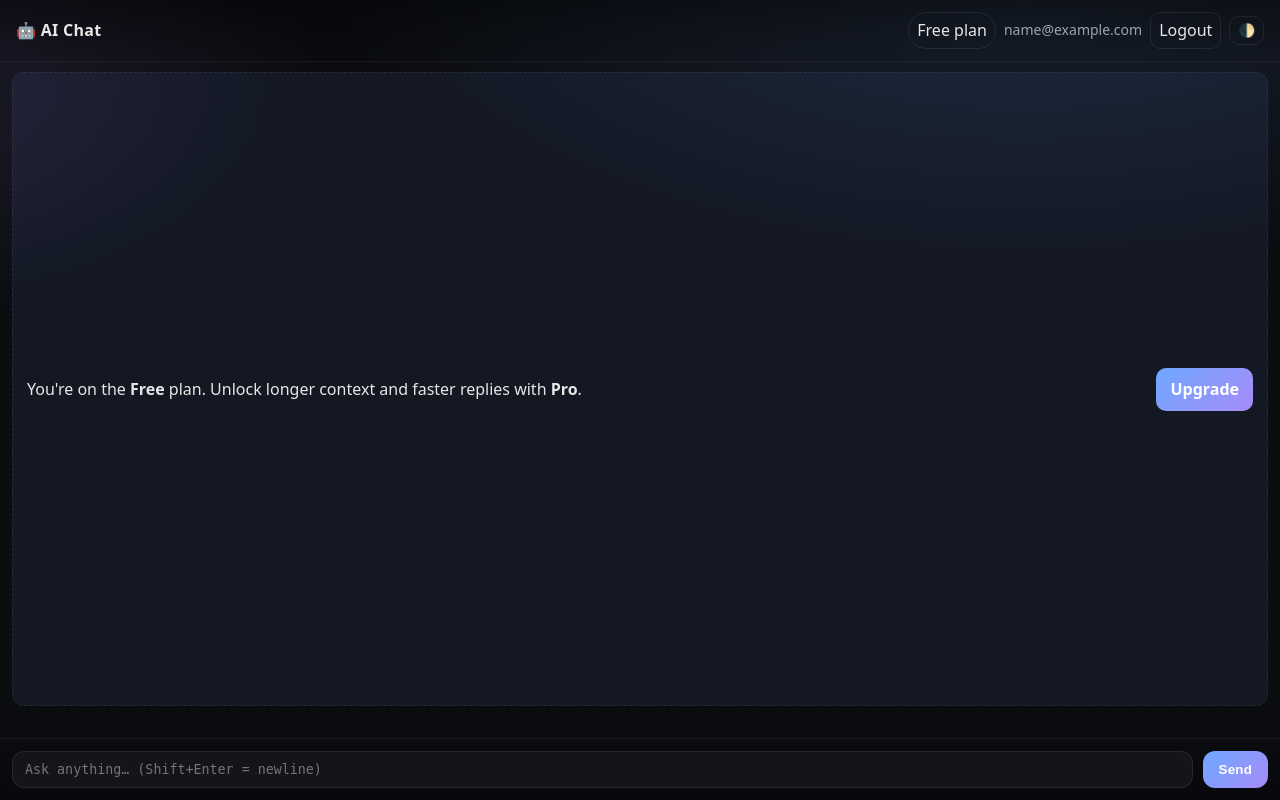
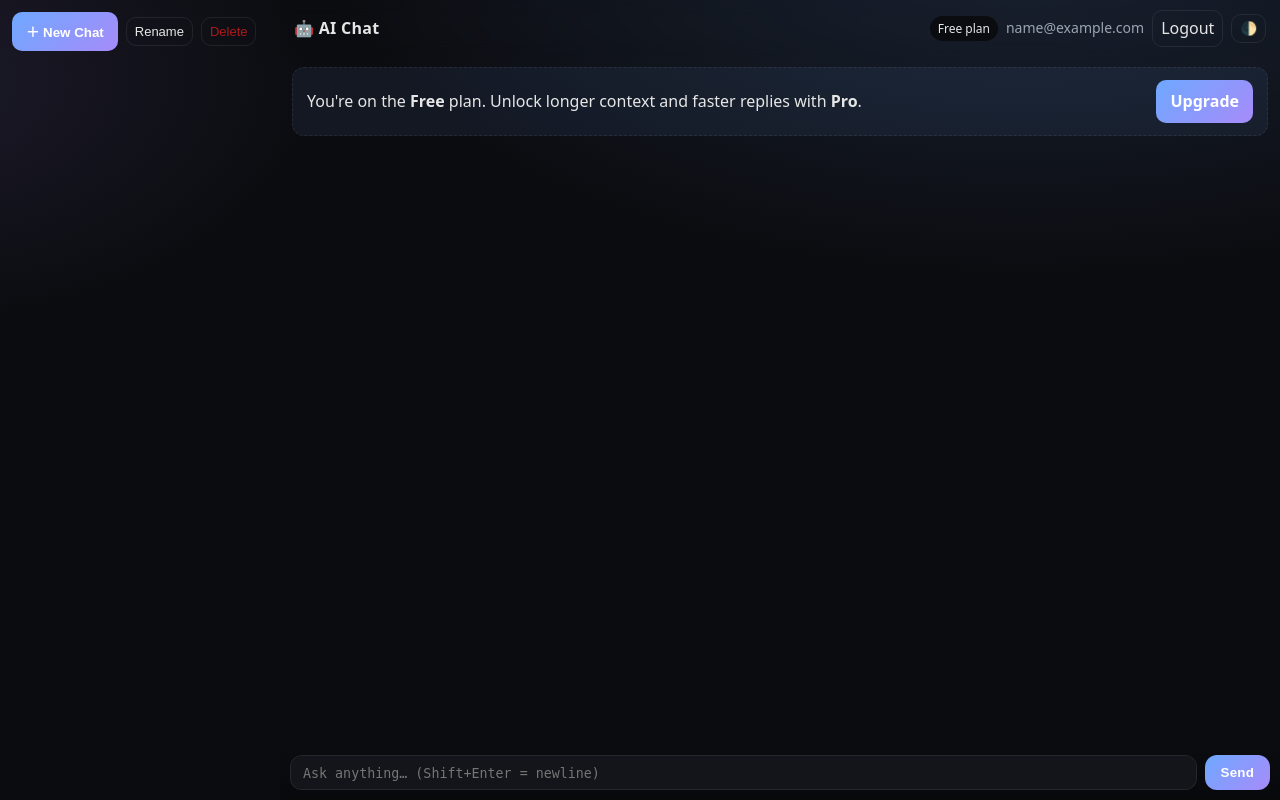
Before and after one commit to Avinash199926/AI_chat, a Flask app: page / in a window 1280 px wide. Run offline with Flask 2, Linux system fonts and the light colour scheme; the visitor is signed in with stand-in values (Sample User, id 1); data that the repository does not hold is empty.

Commit message:
Update index.html

```diff
--- a/templates/index.html
+++ b/templates/index.html
@@ -5,9 +5,50 @@
   <meta name="viewport" content="width=device-width, initial-scale=1" />
   <title>AI Chat</title>
   <link rel="stylesheet" href="/static/style.css" />
+  <style>
+    .layout { display:flex; height:100vh; }
+    .sidebar {
+      width: 280px; max-width: 80vw; border-right: 1px solid var(--border);
+      display:flex; flex-direction:column; background: var(--panel);
+    }
+    .sidebar .top { padding: 12px; display:flex; gap:8px; align-items:center; border-bottom:1px solid var(--border); }
+    .sidebar .list { overflow:auto; padding: 8px; display:flex; flex-direction:column; gap:6px; }
+    .chat-item {
+      display:flex; align-items:center; gap:8px; padding:10px; border-radius:10px;
+      cursor:pointer; background: transparent; border:1px solid transparent;
+    }
+    .chat-item:hover { background: var(--hover); }
+    .chat-item.active { background: var(--bg); border-color: var(--border); }
+    .chat-title { flex:1; white-space:nowrap; overflow:hidden; text-overflow:ellipsis; }
+    .chat-meta { font-size: 12px; opacity: .7; }
+    .row { display:flex; gap:6px; align-items:center; }
+    .ghost.small { padding:6px 8px; font-size: 13px; }
+    .danger { color: #b01818; }
+    .main { flex:1; display:flex; flex-direction:column; }
+    .topbar { display:flex; align-items:center; justify-content:space-between; padding:10px 14px; border-bottom:1px solid var(--border); background: var(--panel); }
+    .brand { font-weight: 700; }
+    .userbar { display:flex; gap:8px; align-items:center; }
+    .chip { padding: 4px 8px; border-radius: 999px; background: var(--bg); border:1px solid var(--border); font-size: 12px; }
+    .chat { flex:1; overflow:auto; padding: 16px; }
+    .composer { display:flex; gap:8px; border-top:1px solid var(--border); padding: 10px; }
+    .composer textarea { flex:1; resize:none; }
+    .full { margin: 8px 12px; }
+  </style>
 </head>
 <body>
-  <div class="app">
+  <div class="layout">
+    <!-- Sidebar -->
+    <aside class="sidebar">
+      <div class="top">
+        <button id="newChat" class="primary">＋ New Chat</button>
+        <button id="renameChat" class="ghost small">Rename</button>
+        <button id="deleteChat" class="ghost small danger">Delete</button>
+      </div>
+      <div id="chatList" class="list"></div>
+    </aside>
+
+    <!-- Main -->
+    <div class="main">
       <header class="topbar">
         <div class="brand">🤖 AI Chat</div>
         <nav class="userbar">
@@ -40,6 +81,7 @@
         <button id="send" type="submit">Send</button>
       </form>
     </div>
+  </div>
 
   <template id="bubble">
     <div class="msg">
@@ -51,6 +93,13 @@
     </div>
   </template>
 
+  <template id="chatItem">
+    <div class="chat-item">
+      <span>💬</span>
+      <div class="chat-title"></div>
+    </div>
+  </template>
+
   <script src="/static/app.js"></script>
 </body>
 </html>
```
Lines whose indentation alone changed are shown as unchanged.
